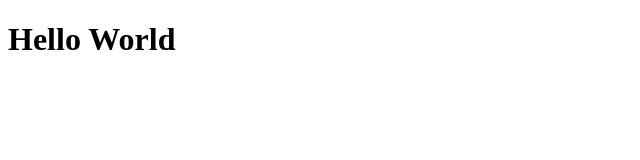
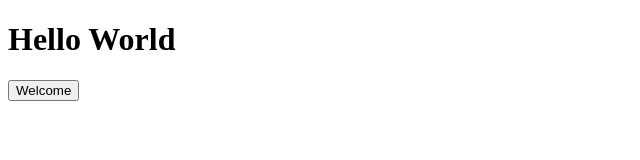
Before and after one commit to adevicky/my-weather-app, a plain HTML site: page index.html in a window 1280 px wide. Shown: the whole page, without its empty margins (0-640 px from the left). Drawn offline with Linux system fonts and the light colour scheme.

Commit message:
added contact button

```diff
--- a/index.html
+++ b/index.html
@@ -10,5 +10,8 @@
     <h1>
         Hello World
     </h1>
+    <button>
+        Welcome
+    </button>
 </body>
 </html>
```
